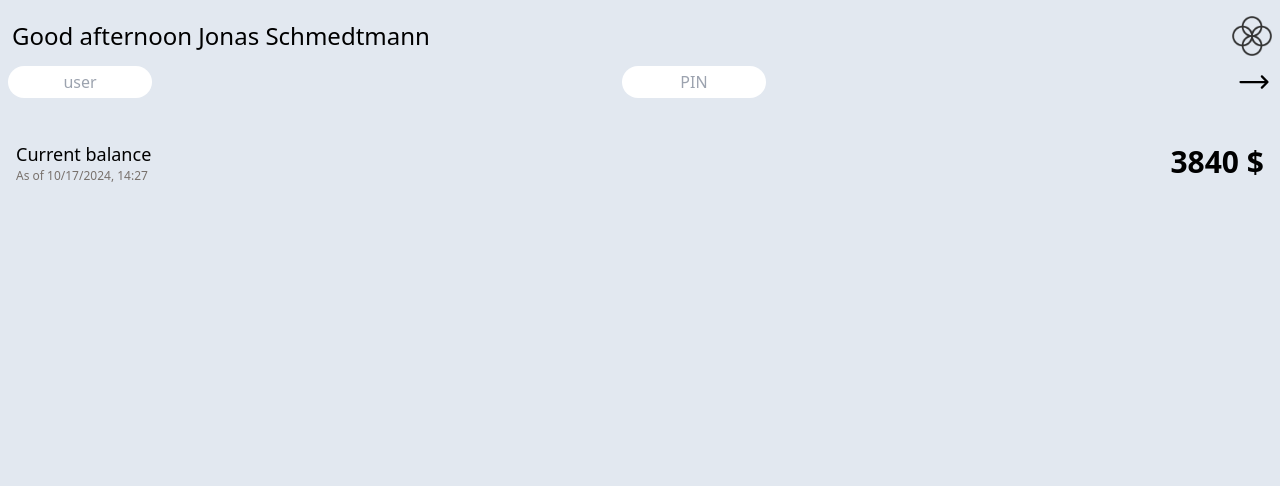
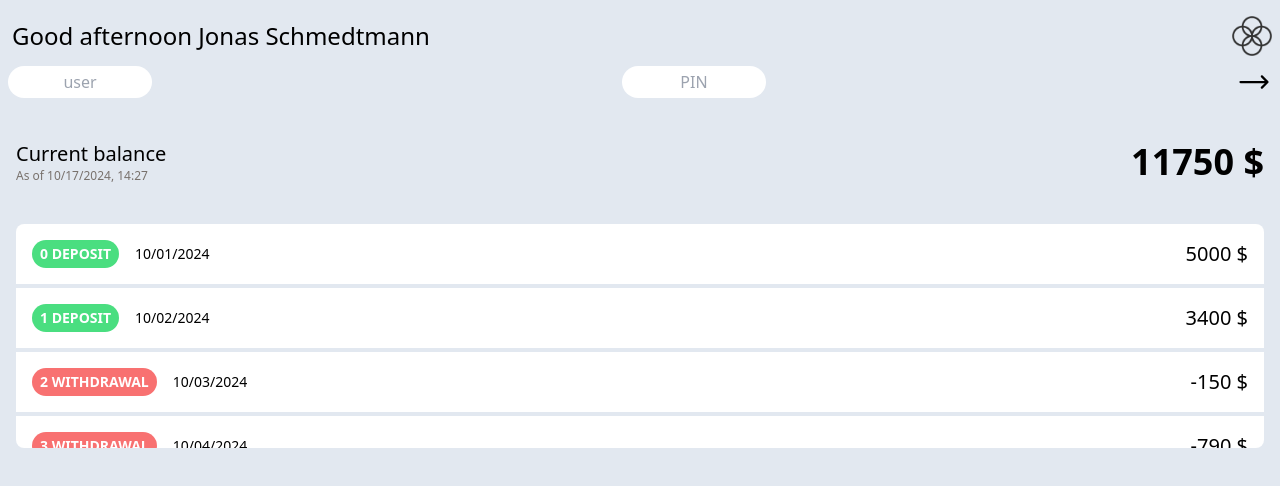
Before and after one commit to poszukiwacz-gordianus/07---bankist-app, a Next.js app: page /account in a window 1280 px wide. Shown: the top 486 px of the page. Built offline with nearby package versions, Linux system fonts and the light colour scheme.

Commit message:
feat: Create Operations

```diff
--- a/app/_components/MainHeader.js
+++ b/app/_components/MainHeader.js
@@ -1,15 +1,15 @@
 import { currentTime, today } from "../_lib/helpers";
 
-export default function MainHeader({ money }) {
+export default function MainHeader({ balance }) {
   return (
     <div className="flex items-center justify-between">
       <div className="">
-        <h3 className="text-lg font-medium">Current balance</h3>
+        <h3 className="text-xl font-medium">Current balance</h3>
         <p className="text-xs text-stone-500">
           As of {today()}, {currentTime()}
         </p>
       </div>
-      <h2 className="text-3xl font-semibold">{money} $</h2>
+      <h2 className="text-4xl font-semibold">{balance} $</h2>
     </div>
   );
 }
--- a/app/_components/Operations.js
+++ b/app/_components/Operations.js
@@ -1,11 +1,24 @@
-export default function Operations() {
+import { isToday } from "date-fns";
+
+export default function Operations({ operations }) {
   return (
-    <div>
-      <div>
-        <p>X Deposit</p>
-        <p>TODAY / DATE</p>
-        <p>TRANSACTION</p>
-      </div>
+    <div className="flex h-56 flex-col gap-1 overflow-scroll rounded-lg">
+      {operations.map((operation, i) => {
+        const withdrawal = String(operation.amount).includes("-");
+        return (
+          <div className="flex items-center bg-white px-4 py-4 text-xl" key={i}>
+            <p
+              className={`rounded-full px-2 py-1 text-sm font-bold uppercase text-white ${withdrawal ? "bg-red-400" : "bg-green-400"}`}
+            >
+              {i} {withdrawal ? "withdrawal" : "deposit"}
+            </p>
+            <p className="ml-4 text-sm uppercase">
+              {isToday(new Date(operation.date)) ? "Today" : operation.date}
+            </p>
+            <p className="ml-auto">{operation.amount} $</p>
+          </div>
+        );
+      })}
     </div>
   );
 }
--- a/app/account/page.js
+++ b/app/account/page.js
@@ -1,19 +1,21 @@
 import { account1 } from "@/public/data";
 import ActionCard from "../_components/ActionCard";
 import MainHeader from "../_components/MainHeader";
+import Operations from "../_components/Operations";
 
 export default function Page() {
   const { movements, interestRate } = account1;
-  const m = movements.reduce((acc, mov) => acc + mov, 0);
+  const balance = movements.reduce((acc, mov) => acc + mov.amount, 0);
 
   return (
     <>
       <div className="px-4 py-6">
-        <MainHeader money={m} />
+        <MainHeader balance={balance} />
 
-        {/* <div>
+        <div className="py-10">
+          <Operations operations={movements} />
 
-          <div>
+          {/* <div>
             <ActionCard title="Transfer money" className="bg-yellow-600">
               <ActionCard.Input type="text" />
               <ActionCard.Label label="Transfer to" />
@@ -35,8 +37,8 @@ export default function Page() {
               <ActionCard.Label label="Confirm PIN" />
               <ActionCard.Button content="ok" />
             </ActionCard>
-          </div>
-        </div> */}
+          </div> */}
+        </div>
       </div>
 
       {/* <div>
--- a/public/data.js
+++ b/public/data.js
@@ -1,27 +1,61 @@
 export const account1 = {
   owner: "Jonas Schmedtmann",
-  movements: [200, 450, -400, 3000, -650, -130, 70, 1300],
+  movements: [
+    { date: "10/01/2024", amount: 5000 },
+    { date: "10/02/2024", amount: 3400 },
+    { date: "10/03/2024", amount: -150 },
+    { date: "10/04/2024", amount: -790 },
+    { date: "10/05/2024", amount: -3210 },
+    { date: "10/06/2024", amount: -1000 },
+    { date: "10/07/2024", amount: 8500 },
+    { date: "10/08/2024", amount: -30 },
+    { date: "10/17/2024", amount: 30 },
+  ],
   interestRate: 1.2, // %
   pin: 1111,
 };
 
 export const account2 = {
   owner: "Jessica Davis",
-  movements: [5000, 3400, -150, -790, -3210, -1000, 8500, -30],
+  movements: [
+    { date: "01/10/2024", amount: 5000 },
+    { date: "02/10/2024", amount: 3400 },
+    { date: "03/10/2024", amount: -150 },
+    { date: "04/10/2024", amount: -790 },
+    { date: "05/10/2024", amount: -3210 },
+    { date: "06/10/2024", amount: -1000 },
+    { date: "07/10/2024", amount: 8500 },
+    { date: "08/10/2024", amount: -30 },
+  ],
   interestRate: 1.5,
   pin: 2222,
 };
 
 export const account3 = {
   owner: "Steven Thomas Williams",
-  movements: [200, -200, 340, -300, -20, 50, 400, -460],
+  movements: [
+    { date: "01/10/2024", amount: 200 },
+    { date: "02/10/2024", amount: -200 },
+    { date: "03/10/2024", amount: 340 },
+    { date: "04/10/2024", amount: -300 },
+    { date: "05/10/2024", amount: -20 },
+    { date: "06/10/2024", amount: 50 },
+    { date: "07/10/2024", amount: 400 },
+    { date: "08/10/2024", amount: -460 },
+  ],
   interestRate: 0.7,
   pin: 3333,
 };
 
 export const account4 = {
   owner: "Sarah Smith",
-  movements: [430, 1000, 700, 50, 90],
+  movements: [
+    { date: "01/10/2024", amount: 430 },
+    { date: "02/10/2024", amount: 1000 },
+    { date: "03/10/2024", amount: 700 },
+    { date: "04/10/2024", amount: 50 },
+    { date: "05/10/2024", amount: 90 },
+  ],
   interestRate: 1,
   pin: 4444,
 };
```
